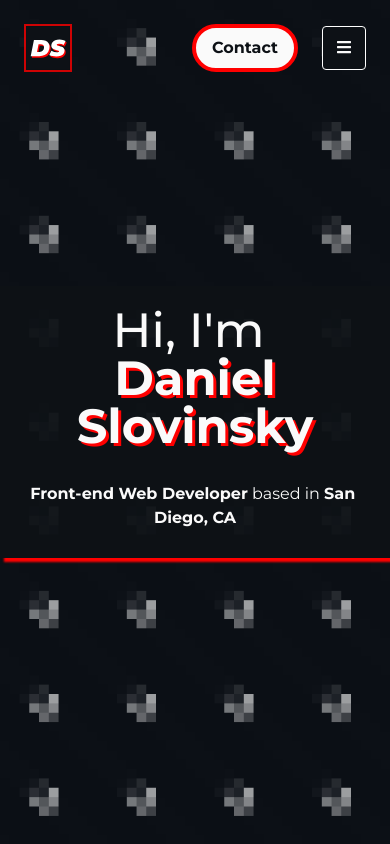
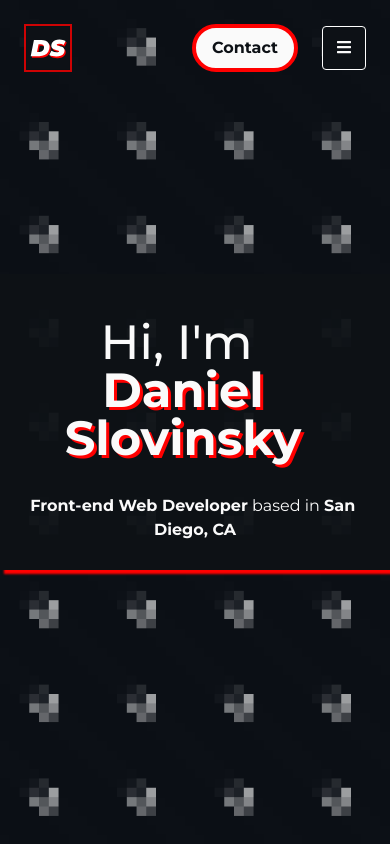
Before and after one commit to dslovinsky/danielslovinsky.com, a Next.js app: page / in a window 390 px wide. Built offline with nearby package versions, Linux system fonts and the light colour scheme.

Commit message:
Fixes bottom margin on name mistake

```diff
--- a/components/Content/Title.tsx
+++ b/components/Content/Title.tsx
@@ -9,7 +9,7 @@ export default function Title({...props}) {
   return (
     <div {...props} className={styles.profile_container}>
       <div className={`${styles.profile} lg:w-auto`}>
-        <div className={`${styles.name} text-5xl flex flex-col text-center lg:text-left lg:flex-row m-6 ml-0 lg:m-0`}>
+        <div className={`${styles.name} text-5xl flex flex-col text-center lg:text-left mb-6 lg:mb-0 lg:flex-row m-6 ml-0 lg:m-0`}>
           <div>
             <h1 className="font-medium">Hi, I'm&nbsp;</h1>
           </div>
--- a/styles/index.module.scss
+++ b/styles/index.module.scss
@@ -31,8 +31,6 @@
       box-shadow: 4px 4px 2px red;
 
       > .name {
-        margin: 0 0 24px;
-
         @media screen and (min-width: breakpoints.$x-small) {
           font-size: 3.75rem;
         }
```
